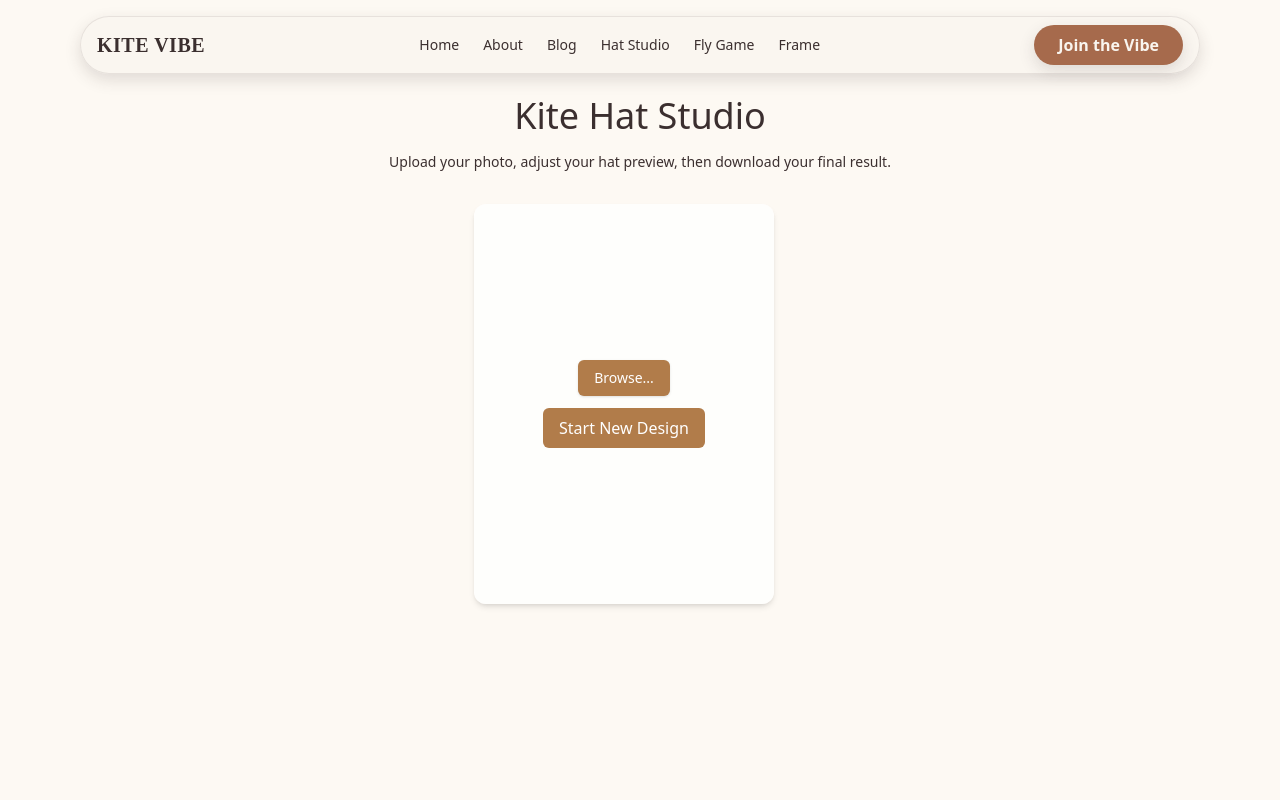
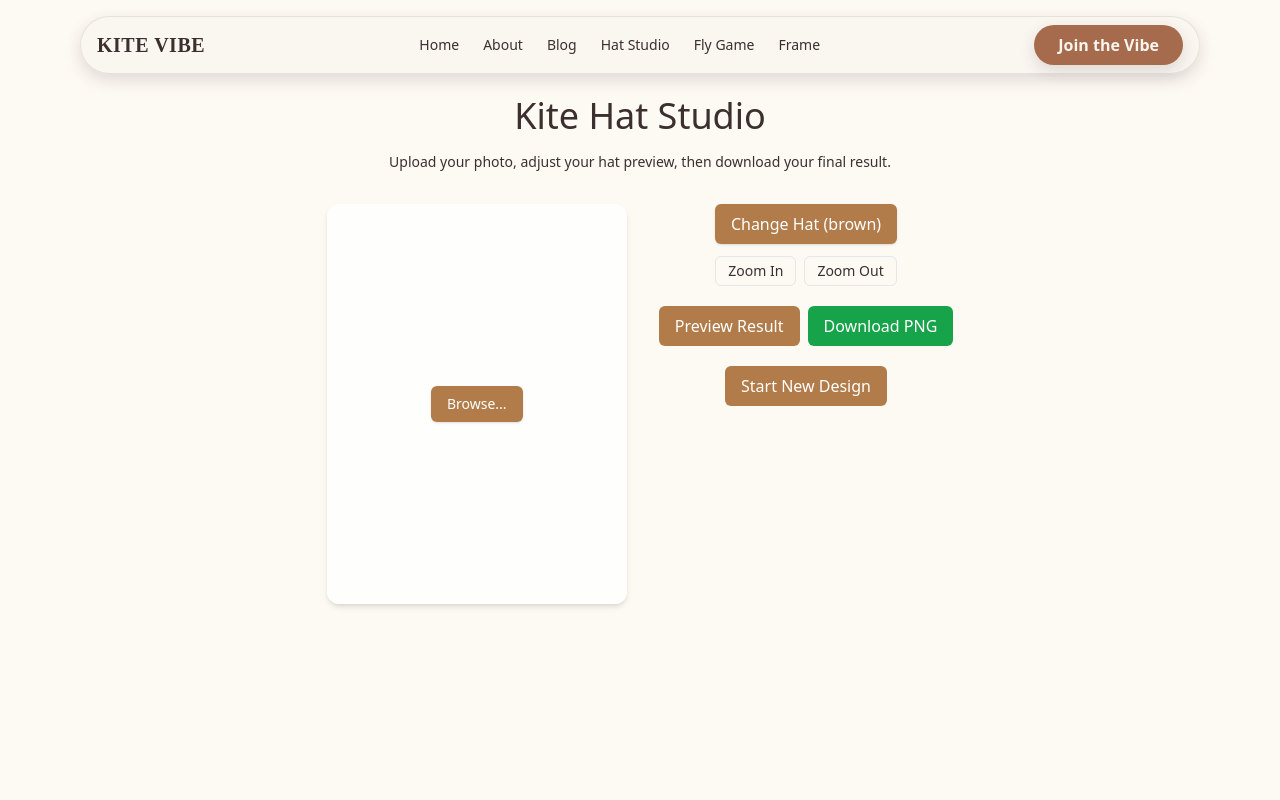
Before and after one commit to apdsdotcom-gif/kitevibe, a Next.js app: page /hat-studio in a window 1280 px wide. Shown: the top 800 px of the page. Built offline with nearby package versions, Linux system fonts and the light colour scheme.

Commit message:
Update page.tsx

```diff
--- a/app/hat-studio/page.tsx
+++ b/app/hat-studio/page.tsx
@@ -47,10 +47,18 @@ export default function Page() {
     }));
   };
 
-  const handleZoomIn = () => setScale((prev) => prev + 0.1);
-  const handleZoomOut = () => setScale((prev) => Math.max(0.2, prev - 0.1));
+  const handleZoomIn = () => {
+    if (!photoDataURL) return alert("Please upload a photo first.");
+    setScale((prev) => prev + 0.1);
+  };
+
+  const handleZoomOut = () => {
+    if (!photoDataURL) return alert("Please upload a photo first.");
+    setScale((prev) => Math.max(0.2, prev - 0.1));
+  };
 
   const handleChangeHat = () => {
+    if (!photoDataURL) return alert("Please upload a photo first.");
     setHatType((prev) => (prev === "brown" ? "black" : "brown"));
   };
 
@@ -86,6 +94,7 @@ export default function Page() {
   };
 
   const handlePreview = () => {
+    if (!photoDataURL) return alert("Please upload a photo first.");
     const canvas = generateCanvas(2);
     if (!canvas) return;
     const dataURL = canvas.toDataURL("image/png", 1.0);
@@ -93,6 +102,7 @@ export default function Page() {
   };
 
   const handleDownload = () => {
+    if (!photoDataURL) return alert("Please upload a photo first.");
     const canvas = generateCanvas(1);
     if (!canvas) return;
     const link = document.createElement("a");
@@ -132,7 +142,6 @@ export default function Page() {
           onMouseLeave={handleMouseUp}
         >
           {!photoDataURL ? (
-            <div className="flex flex-col items-center gap-3">
             <label className="cursor-pointer text-sm bg-[#B17C4A] text-white px-4 py-2 rounded-md shadow hover:bg-[#a06e3f]">
               Browse...
               <input
@@ -142,15 +151,6 @@ export default function Page() {
                 className="hidden"
               />
             </label>
-
-              {/* Start New Design shown from the beginning */}
-              <button
-                onClick={handleReset}
-                className="bg-[#B17C4A] text-white px-4 py-2 rounded-md hover:bg-[#a06e3f]"
-              >
-                Start New Design
-              </button>
-            </div>
           ) : (
             <>
               <img
@@ -178,8 +178,7 @@ export default function Page() {
 
         {/* Control Panel */}
         <div className="flex flex-col items-center gap-3">
-          {photoDataURL && (
-            <>
+          {/* Always visible buttons */}
           <button
             onClick={handleChangeHat}
             className={`px-4 py-2 rounded-md text-white font-medium shadow ${
@@ -238,8 +237,6 @@ export default function Page() {
               />
             </div>
           )}
-            </>
-          )}
         </div>
       </div>
     </main>
```
Lines whose indentation alone changed are shown as unchanged.
